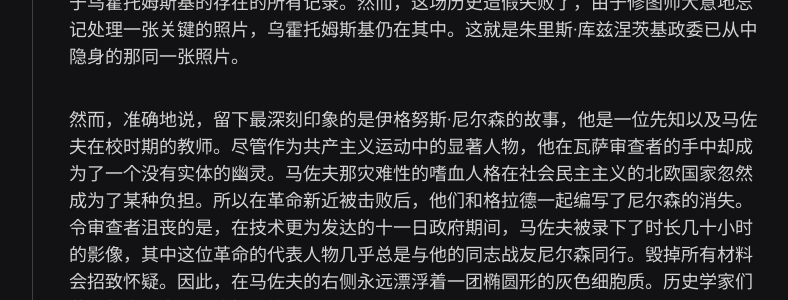
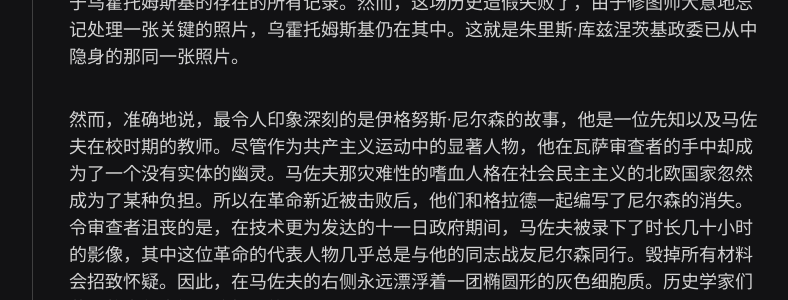
Before and after one commit to scatterdclouds/scatterdclouds.github.io, a Jekyll site: the page built from _posts/2023-05-27-nonentity.md, in a window 1280 px wide. Shown: the part 1660-1960 px from the top of the page, without its empty margins (357-1145 px from the left). Built offline with Jekyll 4.4.1, drawn with Linux system fonts in a browser that asks for light colours; nearby versions of some CDN libraries; some web fonts are replaced; comment, search, counter and statistics services are not loaded; some of the changed text lies outside the part shown.

Commit message:
Update 2023-05-27-nonentity.md

```diff
--- a/_posts/2023-05-27-nonentity.md
+++ b/_posts/2023-05-27-nonentity.md
@@ -23,6 +23,6 @@ comments: true
 
 在惊恐中，乌霍托姆斯基发现他在主席团面前自称为一条小泥虫。此前从未写过自我批评，这位可怜的学者如此直白地用力过猛，使得即使在那时普遍的自贬氛围里，在场的人也感到他的话难以入耳。自这次令人难忘的表现以后，乌霍托姆斯基的名字尤其成为了奴颜卑膝的别称。作为一个完全妥协了的历史人物，仁慈的奈辛斯基主席决定放过对这位曾更有尊严的老同志的记忆，在九号进程中将他送往垃圾箱后面，并随后移除了关于乌霍托姆斯基的存在的所有记录。然而，这场历史造假失败了，由于修图师大意地忘记处理一张关键的照片，乌霍托姆斯基仍在其中。这就是朱里斯·库兹涅茨基政委已从中隐身的那同一张照片。
 
-然而，准确地说，留下最深刻印象的是伊格努斯·尼尔森的故事，他是一位先知以及马佐夫在校时期的教师。尽管作为共产主义运动中的显著人物，他在瓦萨审查者的手中却成为了一个没有实体的幽灵。马佐夫那灾难性的嗜血人格在社会民主主义的北欧国家忽然成为了某种负担。所以在革命新近被击败后，他们和格拉德一起编写了尼尔森的消失。令审查者沮丧的是，在技术更为发达的十一日政府期间，马佐夫被录下了时长几十小时的影像，其中这位革命的代表人物几乎总是与他的同志战友尼尔森同行。毁掉所有材料会招致怀疑。因此，在马佐夫的右侧永远漂浮着一团椭圆形的灰色细胞质。历史学家们花了数十年来解开这怪异的谜题。
+然而，准确地说，最令人印象深刻的是伊格努斯·尼尔森的故事，他是一位先知以及马佐夫在校时期的教师。尽管作为共产主义运动中的显著人物，他在瓦萨审查者的手中却成为了一个没有实体的幽灵。马佐夫那灾难性的嗜血人格在社会民主主义的北欧国家忽然成为了某种负担。所以在革命新近被击败后，他们和格拉德一起编写了尼尔森的消失。令审查者沮丧的是，在技术更为发达的十一日政府期间，马佐夫被录下了时长几十小时的影像，其中这位革命的代表人物几乎总是与他的同志战友尼尔森同行。毁掉所有材料会招致怀疑。因此，在马佐夫的右侧永远漂浮着一团椭圆形的灰色细胞质。历史学家们花了数十年来解开这怪异的谜题。
 
 直至今日，仍有许多人相信那团细胞质就是共产主义本身。
```
